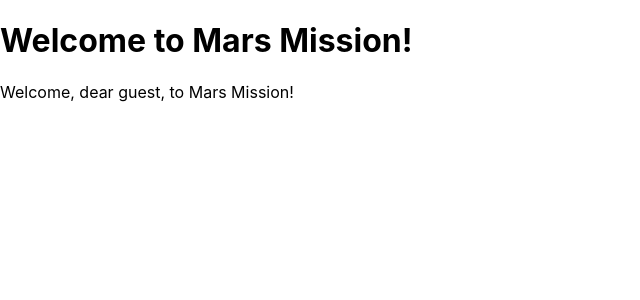
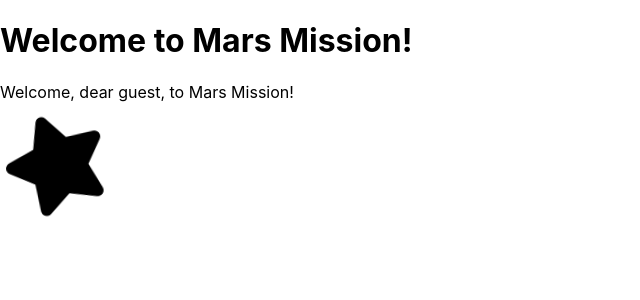
Before and after one commit to hannah-bishop/Mars-Mission-2022, a React (Vite) app: page / in a window 1280 px wide. Shown: the top 300 px of the page, without its empty margins (0-640 px from the left). Built offline with nearby package versions, Linux system fonts and the light colour scheme.

Commit message:
remove changes to App.tsx and create FontAwesomeIcon in Home.tsx

```diff
--- a/src/App.tsx
+++ b/src/App.tsx
@@ -1,7 +1,5 @@
 import './App.scss'
 import { Home } from "./components/Home";
-import { FontAwesomeIcon } from "@fortawesome/react-fontawesome";
-import { faStar, faRocket, faEarthAmericas, faUserAstronaut } from "@fortawesome/free-solid-svg-icons";
 
 function App() {
   return (
--- a/src/components/Home.tsx
+++ b/src/components/Home.tsx
@@ -1,6 +1,10 @@
+import { FontAwesomeIcon } from "@fortawesome/react-fontawesome";
+import { faStar, faRocket, faEarthAmericas, faUserAstronaut } from "@fortawesome/free-solid-svg-icons";
+
 export function Home() {
     return <main>
         <h1>Welcome to Mars Mission!</h1>
         <p>Welcome, dear guest, to Mars Mission!</p>
+        <FontAwesomeIcon icon={faStar} size="6x" spin/>
     </main>
 }
```
